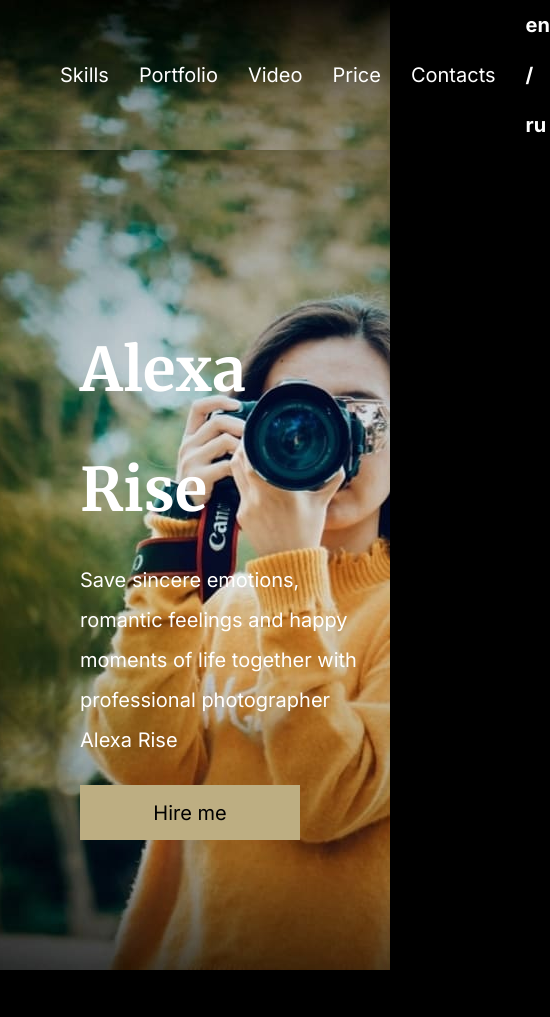
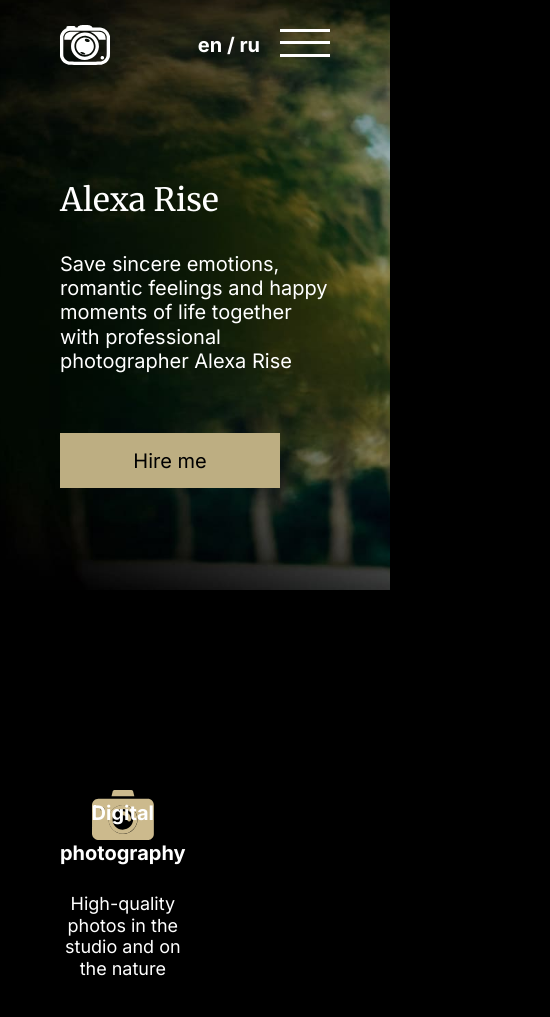
Before and after one commit to NetrodgeN/portfolio, a website: page index.html in a window 390 px wide. Shown: the top 1017 px of the page, 550 px wide, since content can reach past the window. Drawn offline with Linux system fonts and the light colour scheme.

Commit message:
feat: add tablet version

```diff
--- a/index.html
+++ b/index.html
@@ -8,7 +8,7 @@
     <title>Portfolio</title>
     <link rel="preconnect" href="https://fonts.googleapis.com">
     <link rel="preconnect" href="https://fonts.gstatic.com" crossorigin>
-    <link href="https://fonts.googleapis.com/css2?family=Inter:wght@100;200;300;400;700&family=Merriweather:wght@700&display=swap" rel="stylesheet">
+    <link href="https://fonts.googleapis.com/css2?family=Inter:wght@100;200;300;400;700&family=Merriweather:wght@400;700&display=swap" rel="stylesheet">
     <link rel="stylesheet" href="sass/style.css">
 </head>
 <body>
@@ -33,6 +33,12 @@
             <input class="switch__language" type="radio" id="ru" name="language" value="ru">
             <label class="language"  for="ru">ru</label>
         </div>
+        <div class="">
+            <span class="hamburger">
+            <span class="hamburger__line"></span>
+        </span>
+        </div>
+
     </div>
 </header>
 
@@ -56,22 +62,18 @@
             </div>
             <div class="skills__4columns">
                 <div class="skills-item">
-<!--                    <img src="./assets/svg/camera%201.svg" alt="photo">-->
                     <h4>Digital photography</h4>
                     <p class="skills__text">High-quality photos in the studio and on the nature</p>
                 </div>
                 <div class="skills-item">
-<!--                    <img src="./assets/svg/video%201.svg" alt="video">-->
                     <h4>Video shooting</h4>
                     <p class="skills__text">Capture your moments so that they always stay with you</p>
                 </div>
                 <div class="skills-item">
-<!--                    <img src="./assets/svg/image%201.svg" alt="pictures">-->
                     <h4>Retouch</h4>
                     <p class="skills__text">I strive to make photography surpass reality</p>
                 </div>
                 <div class="skills-item">
-<!--                    <img src="./assets/svg/mic%201.svg" alt="Audio">-->
                     <h4>Audio</h4>
                     <p class="skills__text">Professional sounds recording for video, advertising, portfolio</p>
                 </div>
@@ -119,7 +121,7 @@
         </div>
         <div class="price__columns">
             <div class="price__item">
-                <h3 class="price__heading">Standart</h3>
+                <h3 class="price__heading">Standard</h3>
                 <p class="price__work">500 $</p>
                 <span>One location</span>
                 <span>120 photos in color</span>
@@ -144,7 +146,7 @@
                 <span>Three locations or more</span>
                 <span>300 photos in color</span>
                 <span>50 photos in retouch</span>
-                <span>Readiness 1 weeks</span>
+                <span>Readiness 1 week</span>
                 <span>Make up, visage, hairstyle</span>
                 <button class="button button__base button__order">Order shooting</button>
             </div>
@@ -179,7 +181,7 @@
         <p class="footer__text">2022</p>
         <p class="footer__text"><a class="footer__github" href="https://github.com/netrodgen">github</a></p>
     </div>
-    <p>Yaroslav Demin</p>
+    <p class="creator">Yaroslav Demin</p>
     <nav >
         <ul class="footer__navigation">
             <li class="footer__link"><a href="#"><img src="./assets/svg/instagram.svg" alt="instagran"></a></li>
--- a/sass/abstracts/_mixin.scss
+++ b/sass/abstracts/_mixin.scss
@@ -13,3 +13,17 @@
     flex-basis: $width;
   }
 }
+
+@mixin media-laptop{
+  @media (max-width: $content-width) {@content;}
+}
+
+@mixin media-tablet{
+  @media (max-width: $tablet-width) {@content;}
+}
+//
+//@media screen and (max-width: 500px) {
+//  .logo{
+//    //width: ;
+//  }
+//}
--- a/sass/base/_base.scss
+++ b/sass/base/_base.scss
@@ -24,6 +24,9 @@ h1{
   @extend %font-main;
   @include font(6rem, 700, 12rem);
   margin: 0;
+  @include media-tablet{
+    @include font(3.2rem, 400, 6.4rem);
+  }
 }
 
 h2{
@@ -34,6 +37,9 @@ h2{
   position: relative;
   overflow: hidden;
   margin: 0 2rem;
+  @include media-tablet{
+    @include font(3.2rem, 700, 4rem);
+  }
 }
 
 h3{
@@ -59,15 +65,26 @@ h4{
   @include font(2rem, 700, 4rem);
   text-align: center;
   margin:0;
+  @include media-tablet{
+    margin-bottom: 20px;
+  }
 }
 
 .skills__text{
   @include font(1.8rem, 400, 3.6rem);
   text-align: center;
+  @include media-tablet{
+    @include font(1.8rem, 400, 2.178rem);
+    margin-bottom: 34px;
+    margin-top: 0;
+  }
 }
 
 .hero__text{
   @include font(2rem, 400, 4rem);
   margin-top: 10px;
   margin-bottom: 25px;
+  @include media-tablet{
+    @include font(2rem, 400, 2.42rem);
+  }
 }
--- /dev/null
+++ b/sass/base/_hamburger.scss
@@ -0,0 +1,35 @@
+%hamburger-line{
+  content: "";
+  display: inline-block;
+  position: absolute;
+  background-color: $color-white;
+  height: 3px;
+  width: 100%;
+}
+
+.hamburger {
+  display: none;
+  position: relative;
+  width: 50px;
+  height: 28px ;
+  @include media-tablet{
+    display: inline-block;
+  }
+  &::before{
+    @extend %hamburger-line;
+    top:0;
+    left: 0;
+  }
+  &::after{
+    @extend %hamburger-line;
+    bottom:0;
+    left: 0;
+  }
+
+}
+
+.hamburger__line{
+@extend %hamburger-line;
+  top: calc( 50% - 1.5px);
+  left: 0;
+}
--- a/sass/components/_contactus.scss
+++ b/sass/components/_contactus.scss
@@ -1,6 +1,9 @@
 .contacts__wrapper{
   background-size: auto 700px;
   background: url('../assets/img/contacts.png') no-repeat center center;
+  @include media-tablet{
+  background-size: auto 600px;
+  }
 }
 .contact-me{
   margin:0;
@@ -11,6 +14,10 @@
 .contact__container{
   padding-top: 60px;
   padding-bottom: 195px;
+  @include media-tablet{
+    padding-top: 81px;
+    padding-bottom: 111px;
+  };
   input, textarea{
     border:2px solid $color-brand;
     background: rgba($color-background, 0.7);
@@ -19,6 +26,9 @@
     width: 32%;
     height: 50px;
     margin-bottom: 20px;
+    @include media-tablet{
+      width: 69%;
+    }
     &:focus{
       outline: 1px solid $color-brand;
     }
--- a/sass/components/_hero.scss
+++ b/sass/components/_hero.scss
@@ -1,11 +1,31 @@
 .hero__wrapper{
+
     background-image: url('../assets/img/bg.png');
     background-position: center -90px;
     background-repeat: no-repeat;
     padding-top: 160px;
     padding-bottom: 330px;
+    @include media-tablet{
+        height: 500px;
+        background-position: -5px -119px;
+        background-size: auto 620px;
+        padding-top: 78px;
+    }
 }
 .hero__content{
     padding-left: 60px;
     max-width: 530px;
+    @include media-tablet{
+        padding-left: 0;
+        max-width: 400px;
+        //margin-top: 20px;
+
+    }
 }
+
+.hero__text{
+    @include media-tablet{
+        margin-top:20px;
+        margin-bottom: 60px;
+    }
+}
--- a/sass/components/_portfolio.scss
+++ b/sass/components/_portfolio.scss
@@ -1,3 +1,4 @@
 .photo-library{
   padding-top: 60px;
+
 }
--- a/sass/components/_skills.scss
+++ b/sass/components/_skills.scss
@@ -2,7 +2,7 @@
   display: flex;
   align-items: center;
   text-align: center;
-  margin: 100px 0 60px 0;
+  padding: 100px 0 60px 0;
   &:before, &:after {
     content: '';
     flex: 1;
@@ -10,9 +10,15 @@
   }
   &:not(:empty)::before{
     margin-left: 350px;
+    @include media-tablet{
+      margin-left: 142px;
+    }
   }
   &:not(:empty)::after {
     margin-right: 350px;
+    @include media-tablet{
+      margin-right: 142px;
+    }
   }
 }
 
@@ -24,7 +30,9 @@
   background-position:center top;
   background-repeat: no-repeat;
   height: 240px;
-
+  @include media-tablet{
+    height: 224px;
+  }
   &:nth-child(1){
     background-image: url("../assets/svg/camera 1.svg");
     background-size: 62px 50px;
--- a/sass/layouts/_columns.scss
+++ b/sass/layouts/_columns.scss
@@ -1,6 +1,11 @@
 
 .skills__4columns{
   @include columns(20%);
+  @include media-tablet{
+    @include columns(46%);
+    gap: 36px;
+  }
+
 }
 
 .button__column{
@@ -15,6 +20,10 @@
 .photo-library{
   @include columns(30%);
   gap:20px;
+  @include media-tablet{
+    justify-content: center;
+    gap:25px;
+  }
 }
 
 .price__columns{
@@ -26,6 +35,13 @@
   >*{
   flex-basis: 450px;
   }
+  @include media-tablet{
+  gap: 45px;
+    padding-bottom: 80px;
+    >*{
+      flex-basis: 420px;
+    }
+  }
 }
 
 .columns__form{
@@ -33,4 +49,8 @@
   flex-wrap: wrap;
   flex-direction: column;
   align-content: flex-end;
+  @include media-tablet{
+    align-items: center;
+    align-content: center;
+  }
 }
--- a/sass/layouts/_footer.scss
+++ b/sass/layouts/_footer.scss
@@ -3,6 +3,10 @@
   align-items: center;
   justify-content: space-between;
   height: 150px;
+  @include media-tablet{
+    flex-direction: column;
+    justify-content: space-around;
+  }
 }
 
 .year{
@@ -11,6 +15,11 @@
 
 .footer__navigation{
   display: flex;
+  @include media-tablet{
+    padding-inline-start: 0;
+    margin:0;
+
+  }
 }
 
 .footer__link, .footer__text{
@@ -18,6 +27,9 @@
   padding-right: 20px;
   &:last-child{
     padding: 0;
+  }
+  @include media-tablet{
+    margin: 0;
   }
 }
 
@@ -27,3 +39,7 @@
 .footer__link:hover{
   @extend %transition;
 }
+
+.creator{
+  margin:0;
+}
--- a/sass/layouts/_header.scss
+++ b/sass/layouts/_header.scss
@@ -3,11 +3,20 @@
   align-items: center;
   justify-content: space-between;
   background: url('../assets/img/bg.png') no-repeat center 0;
+  @include media-tablet{
+    padding-top: 20px;
+    padding-bottom: 20px;
+    background-position: -5px -30px;
+    background-size: auto 620px;
+  }
 
 }
 
 .header__navigation{
   margin-left: auto;
+  @include media-tablet {
+    display: none;
+  }
 }
 
 .header__list{
@@ -42,7 +51,12 @@
 
 .header__language{
   @include font(2rem,700, 5rem);
+  @include media-tablet{
+    margin-left: auto;
+    margin-right: 20px;
+  }
 }
+
 
 .switch__language{
   display: none;
--- a/sass/layouts/_wrapper.scss
+++ b/sass/layouts/_wrapper.scss
@@ -2,4 +2,10 @@
   max-width: $content-width;
   margin:auto;
   padding: 0 20px;
+  @include media-laptop{
+    padding: 0 20px;
+  }
+  @include media-tablet{
+    padding: 0 60px;
+  }
 }
--- a/sass/style.scss
+++ b/sass/style.scss
@@ -6,6 +6,8 @@
 
 @import "base/base";
 @import "base/button";
+@import "base/hamburger";
+
 @import "layouts/wrapper";
 @import "layouts/header";
 @import "layouts/footer";
```
Also changed, not shown: sass/abstracts/_constants.scss (line endings or trailing spaces), sass/style.css, 1 other file.
